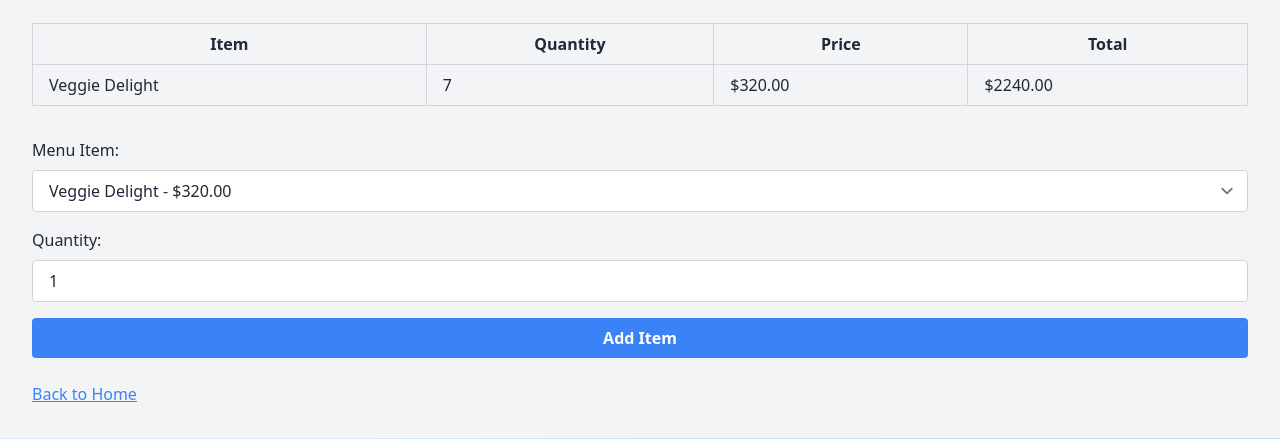
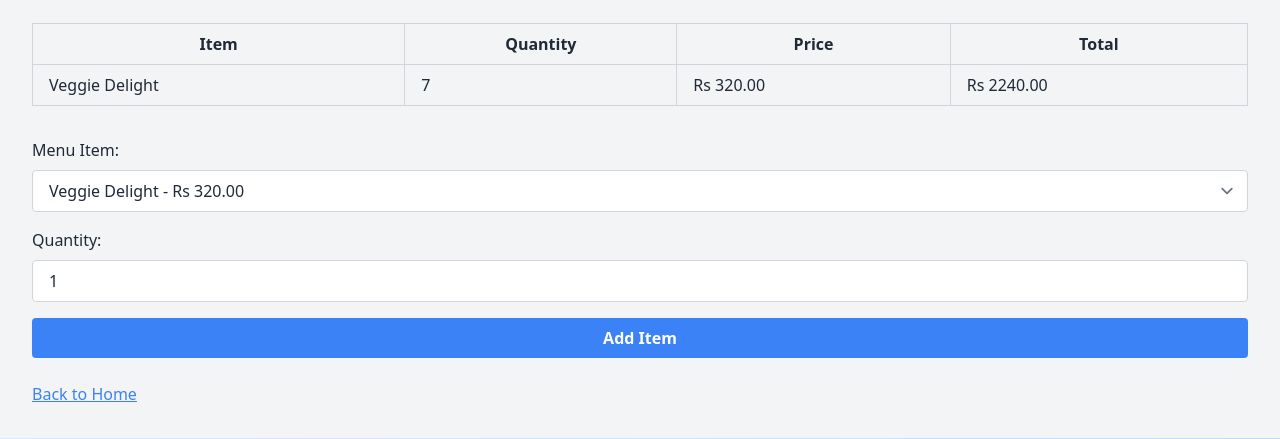
Before and after one commit to Nishanchaudhary/Berger_Hut_using_django_tailwind, a Django app: page /order/18/ in a window 1280 px wide. Shown: the part 109-548 px from the top of the page. Run offline with Django 5.2, Linux system fonts and the light colour scheme; a user stored in the database is signed in; data comes from the database, SQL or seed files in the repository; some libraries are stand-ins or nearby versions.

Commit message:
Update order_detail.html
cm

```diff
--- a/main_app/templates/app/order_detail.html
+++ b/main_app/templates/app/order_detail.html
@@ -21,8 +21,8 @@
                 <tr>
                     <td class="border border-gray-300 px-4 py-2">{{ item.menu_item.name }}</td>
                     <td class="border border-gray-300 px-4 py-2">{{ item.quantity }}</td>
-                    <td class="border border-gray-300 px-4 py-2">${{ item.menu_item.price }}</td>
-                    <td class="border border-gray-300 px-4 py-2">${{ item.total_price }}</td>
+                    <td class="border border-gray-300 px-4 py-2">Rs {{ item.menu_item.price }}</td>
+                    <td class="border border-gray-300 px-4 py-2">Rs {{ item.total_price }}</td>
                 </tr>
 
                 {% endfor %}
@@ -37,7 +37,7 @@
             <label for="menu_item_id" class="block mb-2">Menu Item:</label>
             <select name="menu_item_id" id="menu_item_id" class="border border-gray-300 rounded px-4 py-2 w-full mb-4">
                 {% for menu_item in menu_items %}
-                <option value="{{ menu_item.id }}">{{ menu_item.name }} - ${{ menu_item.price }}</option>
+                <option value="{{ menu_item.id }}">{{ menu_item.name }} - Rs {{ menu_item.price }}</option>
                 {% endfor %}
             </select>
 
```
